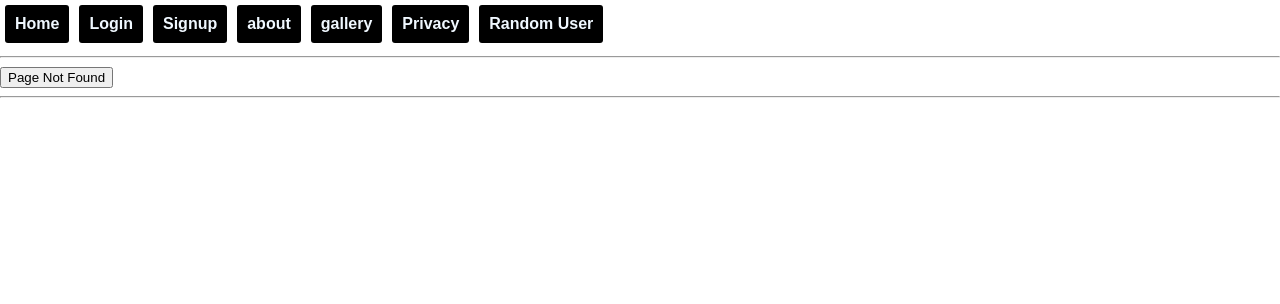
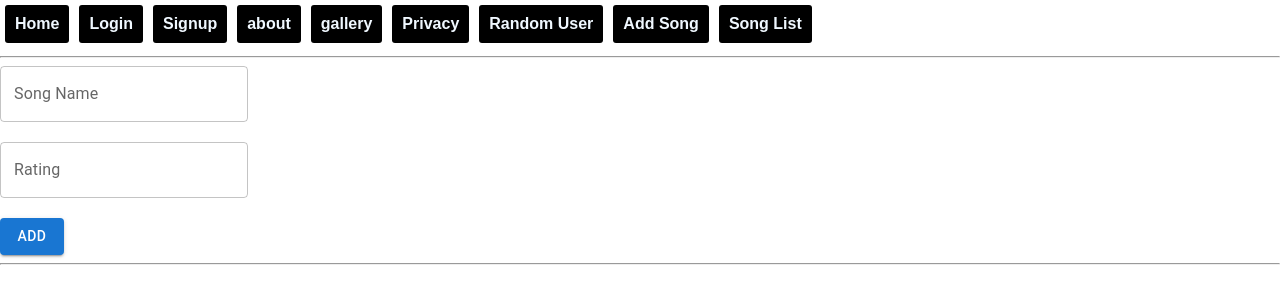
Before and after one commit to gavand-sagar/sagar-notes-manager, a React (Create React App) app: page /add-song in a window 1280 px wide. Before the commit this address had no page. Shown: the top 304 px of the page. Built offline with nearby package versions, Linux system fonts and the light colour scheme.

Commit message:
redux with data modifications

```diff
--- a/src/App.css
+++ b/src/App.css
@@ -37,3 +37,13 @@
   padding: 30px;
   gap: 20px;
 }
+
+
+.song-item{
+  margin: 10px;
+  border: 1px solid rgb(41, 70, 187);
+  padding: 10px;
+  display: flex;
+  justify-content: space-between;
+  border-radius: 5px;
+}
--- a/src/App.js
+++ b/src/App.js
@@ -12,6 +12,8 @@ import UserInfo from './UserInfo';
 import Toggle from './Toggle';
 import Square from './Square';
 import RandomUser from './pages/RandomUser/RandomUser';
+import AddSong from './pages/AddSong/AddSong';
+import SongsList from './pages/SongList/SongsList';
 
 
 function App() {
@@ -27,6 +29,9 @@ function App() {
         <Route path='/random-user' element={<RandomUser />} />
         <Route path='/sign-up' element={<Signup />} />
         <Route path='/gallery' element={<Gallery />} />
+        <Route path='/add-song' element={<AddSong />} />
+        <Route path='/songs-list' element={<SongsList />} />
+        <Route path='/gallery' element={<Gallery />} />
         <Route path='/privacy' element={<ProtectedRoute><Privacy /></ProtectedRoute>} />
         <Route path='/' element={<button>No path so this</button>} />
         <Route path='*' element={<button>Page Not Found</button>} />
--- a/src/data/cartSlice.js
+++ b/src/data/cartSlice.js
@@ -4,7 +4,8 @@ const cartSlice = createSlice({
     name: 'cart',
     initialState: {
         cartCount: 6,
-        totalProducts: 10
+        totalProducts: 10,
+        songs: []
     },
     reducers: {
         incrementCart: (state, action) => {
@@ -12,10 +13,15 @@ const cartSlice = createSlice({
         },
         changeTotal: (state, action) => {
             state.totalProducts = action.payload
+        },
+        addSong: (state, action) => {
+            const newSong = action.payload;
+            state.songs.push(newSong)
+            // state.songs = [...state.songs, newSong] // push in array
         }
     }
 })
 
-export const { incrementCart, changeTotal } = cartSlice.actions
+export const { incrementCart, changeTotal,addSong } = cartSlice.actions
 
 export default cartSlice;
--- /dev/null
+++ b/src/pages/AddSong/AddSong.js
@@ -0,0 +1,31 @@
+import { Button, TextField } from '@mui/material'
+import React from 'react'
+import { useForm } from 'react-hook-form'
+import { useDispatch } from 'react-redux';
+import { addSong } from '../../data/cartSlice';
+
+export default function AddSong() {
+    const { register, handleSubmit } = useForm();
+
+    const dispatch = useDispatch()
+
+
+    function save(formData) {
+        // add this song in redux state
+        dispatch(addSong(formData))
+    }
+
+    return (
+        <div>
+            <form onSubmit={handleSubmit(save)}>
+                <TextField label="Song Name" {...register('songName')} />
+                <br />
+                <br />
+                <TextField label="Rating" {...register('rating')} />
+                <br />
+                <br />
+                <Button variant='contained' type='submit'>Add</Button>
+            </form>
+        </div>
+    )
+}
--- /dev/null
+++ b/src/pages/SongList/SongItem.js
@@ -0,0 +1,10 @@
+import React from 'react'
+
+export default function SongItem({ song }) {
+    return (
+        <div className='song-item'>
+            <div>{song.songName}</div>
+            <div>{song.rating}</div>
+        </div>
+    )
+}
--- /dev/null
+++ b/src/pages/SongList/SongsList.js
@@ -0,0 +1,16 @@
+import React from 'react'
+import { useSelector } from 'react-redux'
+import SongItem from './SongItem'
+
+export default function SongsList() {
+
+    const songs = useSelector(store => store.cart.songs)
+
+    return (
+        <div>
+            {
+                songs.map(x => <SongItem song={x}/>)
+            }
+        </div>
+    )
+}
--- a/src/shared/components/Header.js
+++ b/src/shared/components/Header.js
@@ -33,6 +33,14 @@ export default function Header() {
             <Link to={'/random-user'}>
                 <FancyButton>Random User</FancyButton>
             </Link>
+
+            <Link to={'/add-song'}>
+                <FancyButton>Add Song</FancyButton>
+            </Link>
+
+            <Link to={'/songs-list'}>
+                <FancyButton>Song List</FancyButton>
+            </Link>
         </div>
     )
 }
```
